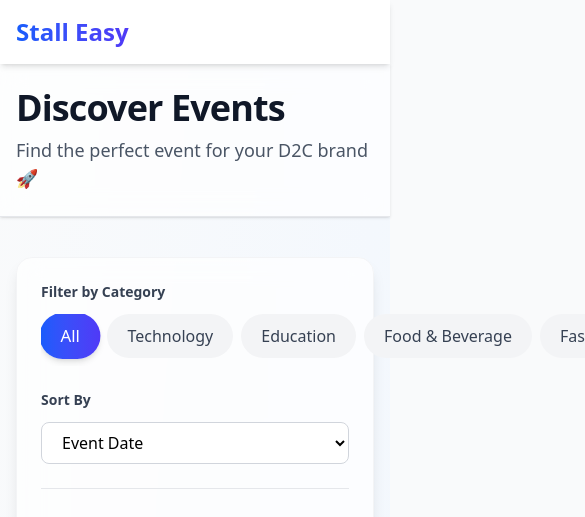
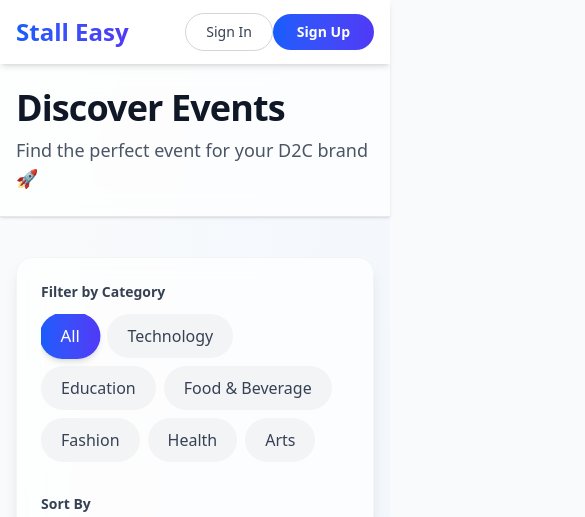
Before and after one commit to sagarika2426/StallEasy, a Next.js app: page /browse in a window 390 px wide. Shown: the top 517 px of the page, 585 px wide, since content can reach past the window. Built offline with nearby package versions, Linux system fonts and the light colour scheme; no server answers.

Commit message:
navbar profile and create button on phone screen

```diff
--- a/app/browse/page.tsx
+++ b/app/browse/page.tsx
@@ -86,7 +86,7 @@ const EventListingPage = () => {
               <label className="text-sm font-semibold text-gray-700 mb-3 block">
                 Filter by Category
               </label>
-              <div className="flex gap-2 overflow-x-auto pb-2">
+              <div className="flex gap-2 overflow-x-auto pb-2 flex-wrap">
                 {categories.map((category) => (
                   <button
                     key={category}
@@ -143,9 +143,13 @@ const EventListingPage = () => {
               {/* Event Image */}
               <div className="relative h-56 overflow-hidden bg-gray-200">
                 <img
-                  src={event.image}
+                  src={event.image || "/fallback-image.jpg"} // fallback if event.image is empty
                   alt={event.name}
                   className="w-full h-full object-cover group-hover:scale-110 transition-transform duration-500"
+                  onError={(e) => {
+                    (e.currentTarget as HTMLImageElement).src =
+                      "/fallback-image.jpg"; // fallback if image fails to load
+                  }}
                 />
                 <div className="absolute top-4 right-4 bg-white/90 px-3 py-1 rounded-full shadow">
                   <div className="flex items-center">
--- a/components/Navbar.tsx
+++ b/components/Navbar.tsx
@@ -18,12 +18,14 @@ const Navbar = () => {
       <div className="max-w-6xl mx-auto px-4 sm:px-6 lg:px-8">
         <div className="flex justify-between items-center h-16">
           {/* Logo */}
-          <div className="text-2xl font-extrabold bg-gradient-to-r from-blue-600 to-indigo-600 bg-clip-text text-transparent">
+          <div className="text-2xl font-extrabold bg-gradient-to-r from-blue-600 to-indigo-600 bg-clip-text text-transparent"
+           onClick={() => router.push("/")}>
             Stall Easy
+
           </div>
 
           {/* Auth Buttons */}
-          <div className="hidden md:flex items-center gap-4">
+          <div className="md:flex items-center gap-4">
             <SignedOut>
               <SignInButton mode="modal">
                 <button className="px-5 py-2 rounded-full border border-gray-300 text-gray-700 hover:bg-gray-100 transition text-sm font-medium">
```
Also changed, not shown: public/fallback-image.jpg (added).
